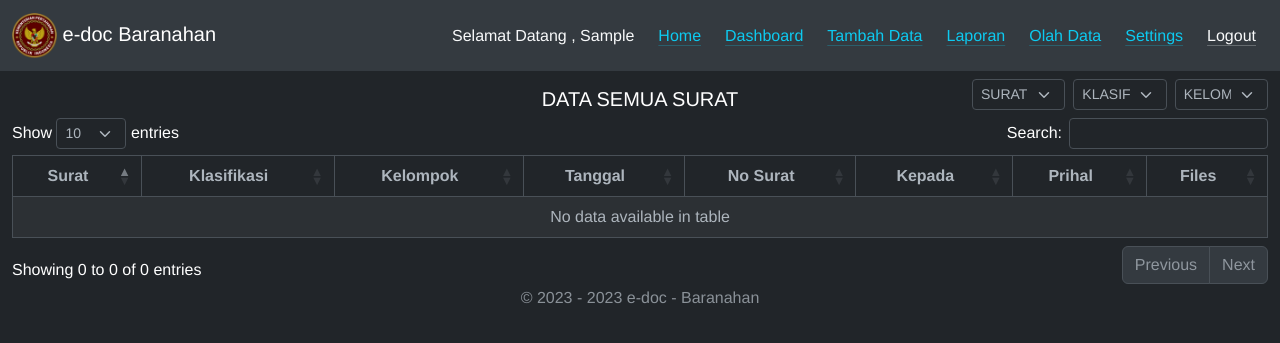
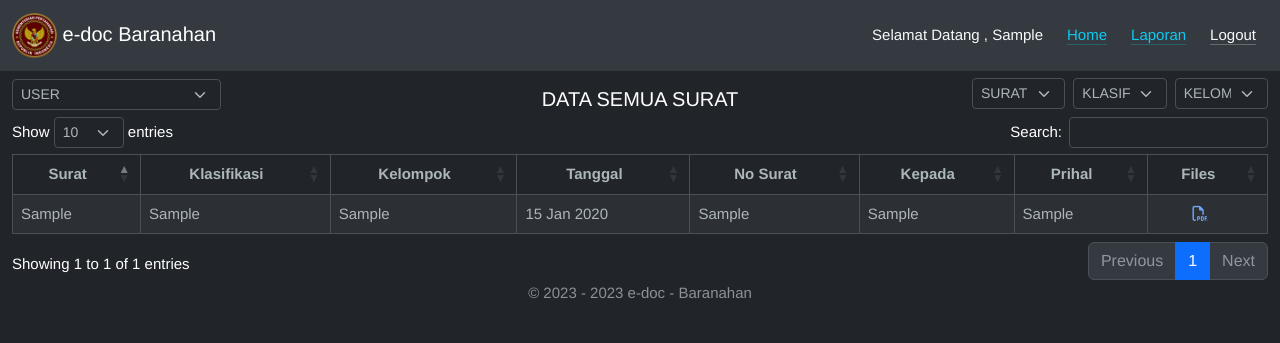
Before and after one commit to nice9uy/edoc, a Django app: page /edoc/ in a window 1280 px wide. Shown: the top 343 px of the page. Run offline with Django 4.2, Linux system fonts and the light colour scheme; a user stored in the database is signed in; tables that the repository leaves empty hold one stand-in row (values such as "Sample post"); some libraries are stand-ins or nearby versions.

Commit message:
filter user and admin view

```diff
--- a/edoc_app/views.py
+++ b/edoc_app/views.py
@@ -23,12 +23,15 @@ def home(request):
     klasifikasi = KlasifikasiSurat.objects.filter(id_user = id_username).values_list("nama_klasifikasi" , flat=True)
     kelompok = KelompokSurat.objects.filter(id_user = id_username).values_list("nama_kelompok", flat=True)
 
+    datasemuasurat_admin = DatabaseSurat.objects.all()
+
     context = {
-        'page_title'     : 'Home',
-        'datasemuasurat' :  datasemuasurat,
-        'user'           :  user,
-        'klasifikasi'    : klasifikasi,
-        'kelompok'       : kelompok,
+        'page_title'            : 'Home',
+        'datasemuasurat'        :  datasemuasurat,
+        'datasemuasurat_admin'  :  datasemuasurat_admin,
+        'user'                  :  user,
+        'klasifikasi'           :  klasifikasi,
+        'kelompok'              :  kelompok,
     }
 
     return render(request,'pages/index.html', context)
--- a/templates/base_index.html
+++ b/templates/base_index.html
@@ -14,7 +14,7 @@
 
     <title>{{ page_title }}</title>
 </head>
-<body style="font-family: Oswald, Helvetica, Arial, sans-serif!important; " class="text-light">
+<body style="font-family: Oswald, Helvetica, Arial, sans-serif!important; font-size: 15px;" class="text-light">
 
         {% block index %}{% endblock index %}
         {% block login %}{% endblock login %}
--- a/templates/pages/index.html
+++ b/templates/pages/index.html
@@ -10,6 +10,78 @@
 <div class="container-fluid mt-3 text-white" style="">
 
     <h5 class="text-center">DATA SEMUA SURAT</h5>
+
+    {% if user.is_active  and user.is_superuser %}
+
+    <div class="col-2 mb-2 ">
+      <div style="margin-top: -2.5rem;">
+        <select class="form-select form-select-sm" title="Filter User" required aria-label="Default select example" name="surat">
+          <option value="">USER</option>
+          <option value="Masuk">Masuk</option>
+          <option value="Keluar">Keluar</option>
+        </select>
+      </div>
+    </div>
+
+    <div style="margin-top: -2.5rem; margin-left: 60rem;">
+      <div class="d-flex gap-2 col-12 mb-2" >
+          <select class="form-select form-select-sm" title="Filter Surat" required aria-label="Default select example" name="surat">
+            <option value="">SURAT</option>
+            <option value="Masuk">Masuk</option>
+            <option value="Keluar">Keluar</option>
+          </select>
+
+          <select class="form-select form-select-sm" title="Filter Klasifikasi" required aria-label="Default select example" name="klasifikasi">
+            <option value="">KLASIFIKASI </option>
+            {% for v in klasifikasi %}
+            <option value="{{ v }}">{{v}}</option>
+            {% endfor %}
+          </select>
+
+          <select class="form-select form-select-sm" title="Filter Kelompok" required aria-label="Default select example" name="kelompok">
+            <option value="">KELOMPOK </option>
+            {% for v in kelompok %}
+            <option value="{{ v }}">{{v}}</option>
+            {% endfor %}
+          </select>
+        </div>
+      </div>
+
+      <table id="tabel_index" class="table table-striped table-bordered text-white " style="width:100%;  " >
+          <thead>
+              <tr>
+                  <th class="text-center">Surat</th>
+                  <th class="text-center">Klasifikasi</th>
+                  <th class="text-center">Kelompok</th>
+                  <th class="text-center">Tanggal</th>
+                  <th class="text-center">No Surat</th>
+                  <th class="text-center">Kepada</th>
+                  <th class="text-center">Prihal</th>
+                  <th class="text-center">Files</th>
+          </thead>
+          <tbody>
+                  {% for data in datasemuasurat_admin %}
+                  <tr>
+                        <td>{{ data.surat }}</td>
+                        <td>{{ data.klasifikasi }}</td>
+                        <td>{{ data.kelompok }}</td>
+                        <td>{{ data.tgl | date:"d M Y"}}</td>
+                        <td>{{ data.no_surat }}</td>
+                        <td>{{ data.kepada }}</td>
+                        <td>{{ data.perihal }}</td>
+                        <td class="d-flex justify-content-center">
+                            <div style="margin-left: -15px;">
+                              <a class="fa fa-file-pdf-o" aria-current="page" title="Files"  target="_blank" href="/upload/{{ data.upload_file }}"></a>
+                            </div>
+                        </td>
+                  </tr>
+                  {% endfor %}
+          </tbody>
+      </table>
+
+
+    {% else %}
+
         <div style="margin-top: -2.5rem; margin-left: 60rem;">
           <div class="d-flex gap-2 col-12 mb-2" >
               <select class="form-select form-select-sm" title="Filter Surat" required aria-label="Default select example" name="surat">
@@ -60,14 +132,13 @@
                                 <div style="margin-left: -15px;">
                                   <a class="fa fa-file-pdf-o" aria-current="page" title="Files"  target="_blank" href="/upload/{{ data.upload_file }}"></a>
                                 </div>
-                          <div style="margin-left: 15px;">
-                            <a class="fa-solid fa-paperclip" aria-current="page" title="Lampiran" target="_blank" href=""></a>
-                          </div>
                             </td>
                       </tr>
                       {% endfor %}
               </tbody>
           </table>
+
+    {% endif %}
 
 </div>
 
--- a/templates/pages/olah_data.html
+++ b/templates/pages/olah_data.html
@@ -39,7 +39,6 @@
                         <td class="text-center px-3">
                             <button type="button" class="btn btn-success fas fa-edit"  data-bs-toggle="modal"  data-placement="bottom" title="Edit" data-bs-target="#button_edit_olah_data{{ data.id }}" ></button>
                             <button type="button" class="btn btn-danger fa fa-trash"  data-bs-toggle="modal" data-placement="bottom" title="Hapus" data-bs-target="#button_delete_olah_data{{ data.id }}"></button>
-                            <button type="button" class="btn btn-warning  fa-solid fa-paperclip"  data-bs-toggle="modal" data-placement="bottom" title="Lampiran" data-bs-target="#"></button>
                     </td>
                 </tr>
                 {% endfor %}
--- a/templates/pages/olah_data_harian.html
+++ b/templates/pages/olah_data_harian.html
@@ -74,14 +74,9 @@
                             <td class="text-center px-3">
                                 <button type="button" class="btn btn-success fas fa-edit"  data-bs-toggle="modal"  data-placement="bottom" title="Edit" data-bs-target="#button_edit_olah_data_harian{{ data.id }}" ></button>
                                 <button type="button" class="btn btn-danger fa fa-trash"  data-bs-toggle="modal" data-placement="bottom" title="Hapus" data-bs-target="#button_delete_olah_data_harian{{ data.id }}"></button>
-                                <button type="button" class="btn btn-warning  fa-solid fa-paperclip"  data-bs-toggle="modal" data-placement="bottom" title="Lampiran" data-bs-target="#"></button>
                             </td>
                         </tr>
                 {% endfor %}
-
-
-
-
         </tbody>
     </table>
 </div>
--- a/templates/partials/header.html
+++ b/templates/partials/header.html
@@ -17,21 +17,31 @@
         <div class="container-fluid ">
           <ul class="navbar-nav gap-4">
 
-            {% comment %} {% if  %} {% endcomment %}
+            <span >Selamat Datang ,  {{ user | capfirst }}</span>
 
-            <span >Selamat Datang ,  {{ user | capfirst }}</span>
+            {% if user.is_active  and user.is_superuser %}
+
+            <li class="nav-item">
+              <a class="link-info link-offset-2 link-underline-opacity-25 link-underline-opacity-100-hover" aria-current="page" href="{% url 'home' %}" >Home</a>
+            </li>
+
+            <li class="nav-item">
+              <a class="link-info link-offset-2 link-underline-opacity-25 link-underline-opacity-100-hover" href="{% url 'laporan_harian' %}">Laporan</a>
+            </li>
+
+            <li class="nav-item">
+              <a class="link-light link-offset-2 link-underline-opacity-25 link-underline-opacity-100-hover" href="{% url 'logout' %}">Logout</a>
+            </li>
+
+          {% else  %}
+
           <li class="nav-item">
             <a class="link-info link-offset-2 link-underline-opacity-25 link-underline-opacity-100-hover" aria-current="page" href="{% url 'home' %}" >Home</a>
           </li>
           <li class="nav-item">
-              <a class="link-info link-offset-2 link-underline-opacity-25 link-underline-opacity-100-hover" href="{% url 'tambah_data' %}">Dashboard</a>
-            </li>
-            <li class="nav-item">
             <a class="link-info link-offset-2 link-underline-opacity-25 link-underline-opacity-100-hover" href="{% url 'tambah_data' %}">Tambah Data</a>
           </li>
-            <li class="nav-item">
-              <a class="link-info link-offset-2 link-underline-opacity-25 link-underline-opacity-100-hover" href="{% url 'laporan_harian' %}">Laporan</a>
-            </li>
+
           <li class="nav-item">
             <a class="link-info link-offset-2 link-underline-opacity-25 link-underline-opacity-100-hover" href="{% url 'olah_data'%}">Olah Data</a>
           </li>
@@ -42,7 +52,9 @@
             <a class="link-light link-offset-2 link-underline-opacity-25 link-underline-opacity-100-hover" href="{% url 'logout' %}">Logout</a>
           </li>
 
-          {% comment %} {% endif %} {% endcomment %}
+
+
+          {% endif %}
           </ul>
         </div>
       </nav>
```
Lines whose indentation alone changed are shown as unchanged.
